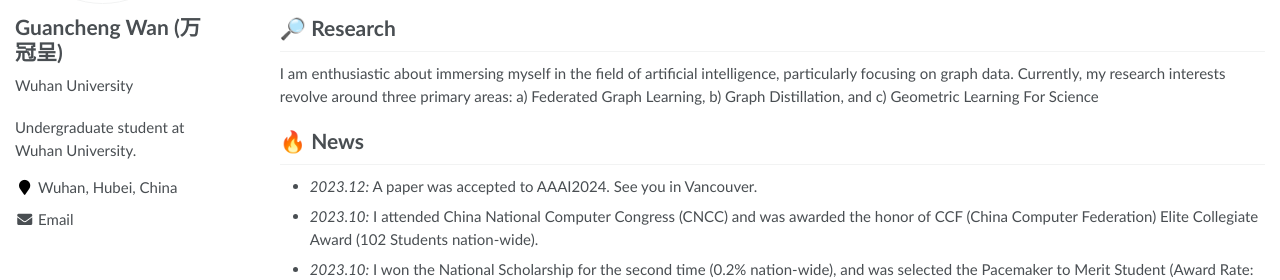
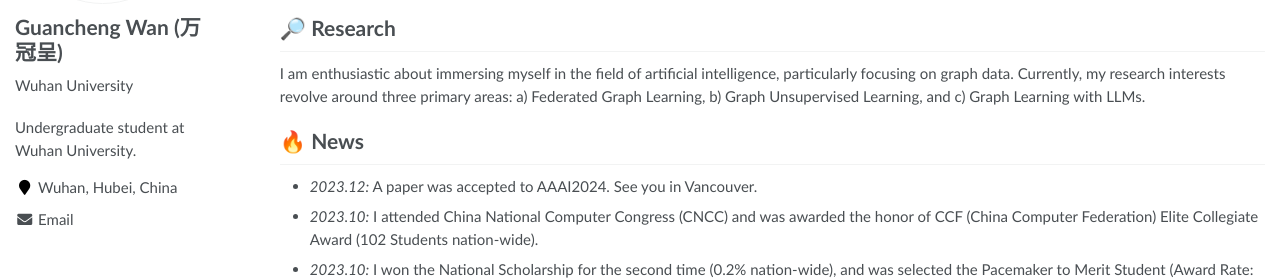
Before and after one commit to SuHui03/guanchengWan.github.io, a Jekyll site: the page built from _pages/about.md, in a window 1280 px wide and 900 px high. Shown: the part 262-542 px from the top of the window. Built offline with Jekyll 4.4.1, drawn with Linux system fonts in a browser that asks for light colours; formulas are drawn with MathJax 3.

Commit message:
Update about.md

```diff
--- a/_pages/about.md
+++ b/_pages/about.md
@@ -29,7 +29,7 @@ My name is Guancheng Wan (万冠呈), I'm currently a junior undergraduate stude
 My curriculum vitae (**CV**) can be downloaded [here](https://github.com/GuanchengWan/guanchengWan.github.io/raw/master/docs/GuanchengWan_cv.pdf).
 
 # 🔎 Research
-I am enthusiastic about immersing myself in the field of artificial intelligence, particularly focusing on graph data. Currently, my research interests revolve around three primary areas: a) Federated Graph Learning, b) Graph Distillation, and c) Geometric Learning For Science
+I am enthusiastic about immersing myself in the field of artificial intelligence, particularly focusing on graph data. Currently, my research interests revolve around three primary areas: a) Federated Graph Learning, b) Graph Unsupervised Learning, and c) Graph Learning with LLMs.
 
 # 🔥 News
 
```
